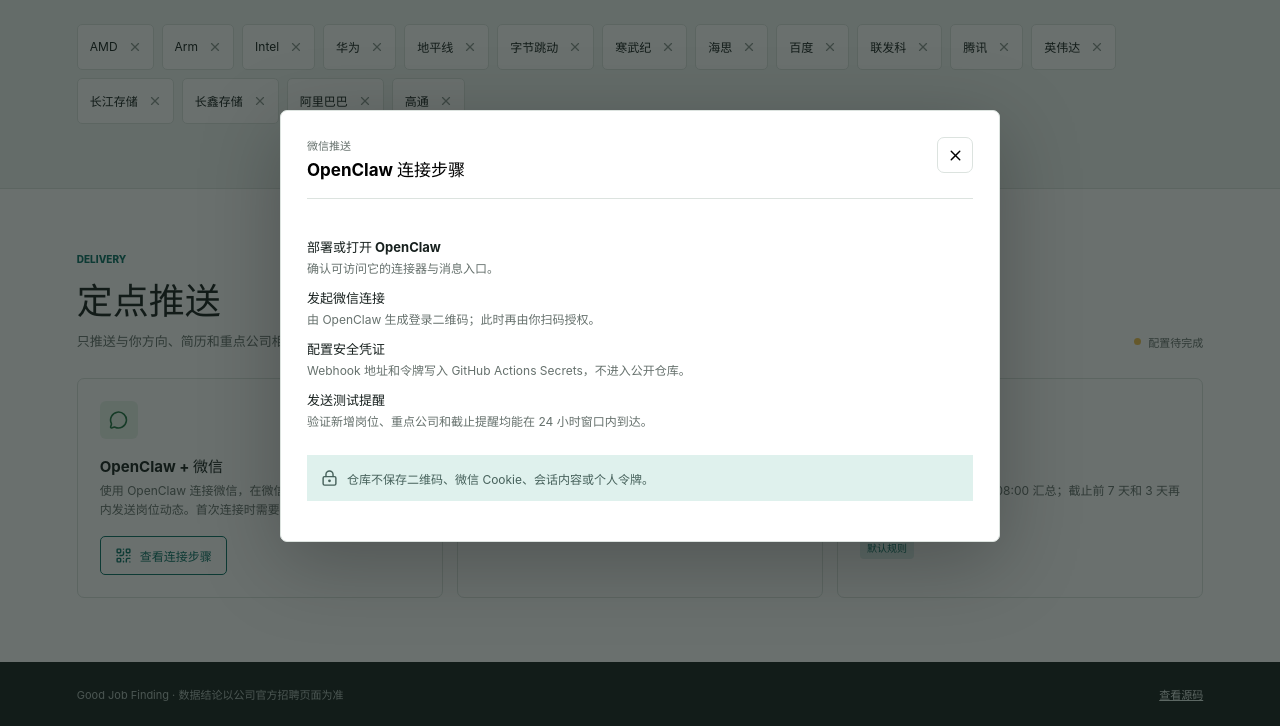
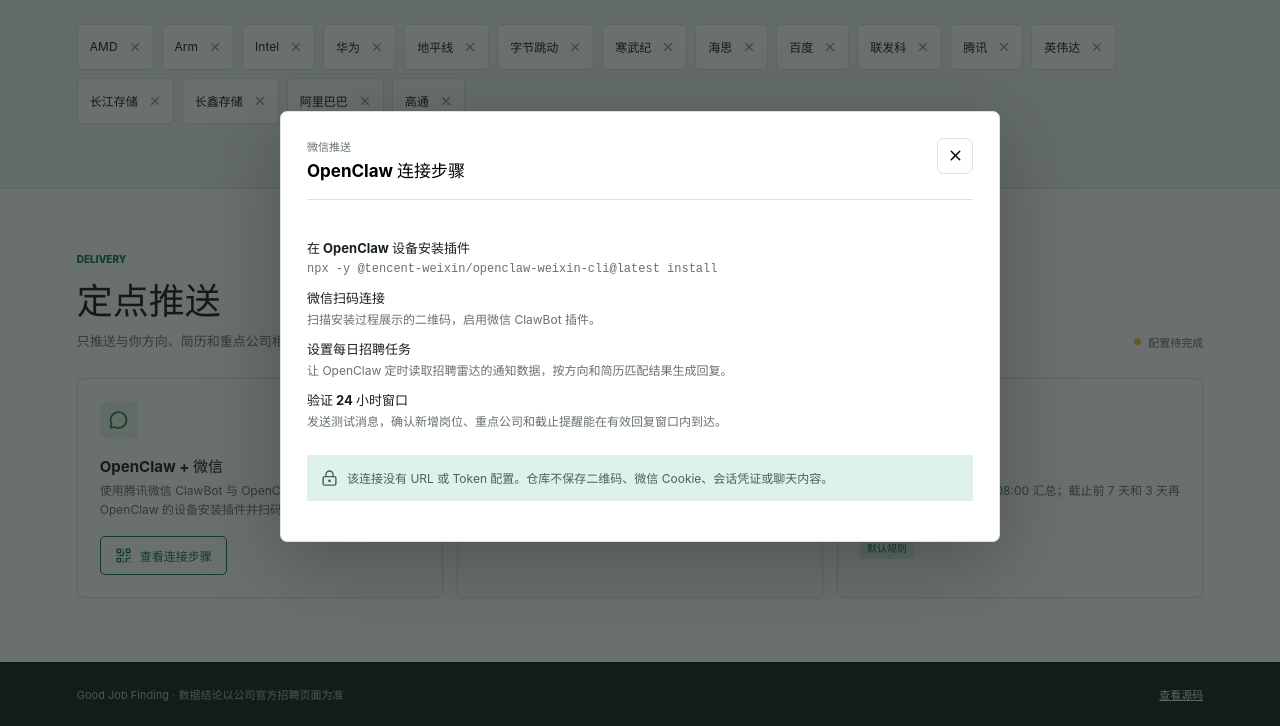
Before and after one commit to Futuresxy/good-job-finding, a plain HTML site: page index.html in a window 1280 px wide. Both pictures are taken after a click on the button "查看连接步骤". Shown: the part 1671-2397 px from the top of the page. Drawn offline with nearby package versions, Linux system fonts and the light colour scheme.

Commit message:
Explain scan-only OpenClaw connection

```diff
--- a/index.html
+++ b/index.html
@@ -146,7 +146,7 @@
       <div class="delivery-grid">
         <article>
           <div class="channel-icon"><i data-lucide="message-circle"></i></div>
-          <div><h3>OpenClaw + 微信</h3><p>使用 OpenClaw 连接微信，在微信允许的 24 小时回复窗口内发送岗位动态。首次连接时需要你扫码。</p></div>
+          <div><h3>OpenClaw + 微信</h3><p>使用腾讯微信 ClawBot 与 OpenClaw 连接，只需在运行 OpenClaw 的设备安装插件并扫码，不配置 URL 或令牌。</p></div>
           <button class="secondary-button" id="openClawSetup"><i data-lucide="qr-code"></i><span>查看连接步骤</span></button>
         </article>
         <article>
@@ -171,12 +171,12 @@
   <dialog id="openClawDialog">
     <div class="dialog-head"><div><p>微信推送</p><h2>OpenClaw 连接步骤</h2></div><button class="icon-button" id="closeOpenClaw" aria-label="关闭"><i data-lucide="x"></i></button></div>
     <ol class="setup-steps">
-      <li><strong>部署或打开 OpenClaw</strong><span>确认可访问它的连接器与消息入口。</span></li>
-      <li><strong>发起微信连接</strong><span>由 OpenClaw 生成登录二维码；此时再由你扫码授权。</span></li>
-      <li><strong>配置安全凭证</strong><span>Webhook 地址和令牌写入 GitHub Actions Secrets，不进入公开仓库。</span></li>
-      <li><strong>发送测试提醒</strong><span>验证新增岗位、重点公司和截止提醒均能在 24 小时窗口内到达。</span></li>
+      <li><strong>在 OpenClaw 设备安装插件</strong><span><code>npx -y @tencent-weixin/openclaw-weixin-cli@latest install</code></span></li>
+      <li><strong>微信扫码连接</strong><span>扫描安装过程展示的二维码，启用微信 ClawBot 插件。</span></li>
+      <li><strong>设置每日招聘任务</strong><span>让 OpenClaw 定时读取招聘雷达的通知数据，按方向和简历匹配结果生成回复。</span></li>
+      <li><strong>验证 24 小时窗口</strong><span>发送测试消息，确认新增岗位、重点公司和截止提醒能在有效回复窗口内到达。</span></li>
     </ol>
-    <div class="privacy-note"><i data-lucide="lock-keyhole"></i><span>仓库不保存二维码、微信 Cookie、会话内容或个人令牌。</span></div>
+    <div class="privacy-note"><i data-lucide="lock-keyhole"></i><span>该连接没有 URL 或 Token 配置。仓库不保存二维码、微信 Cookie、会话凭证或聊天内容。</span></div>
   </dialog>
 
   <footer><span>Good Job Finding · 数据结论以公司官方招聘页面为准</span><a href="https://github.com/Futuresxy/good-job-finding" target="_blank" rel="noreferrer">查看源码</a></footer>
```
